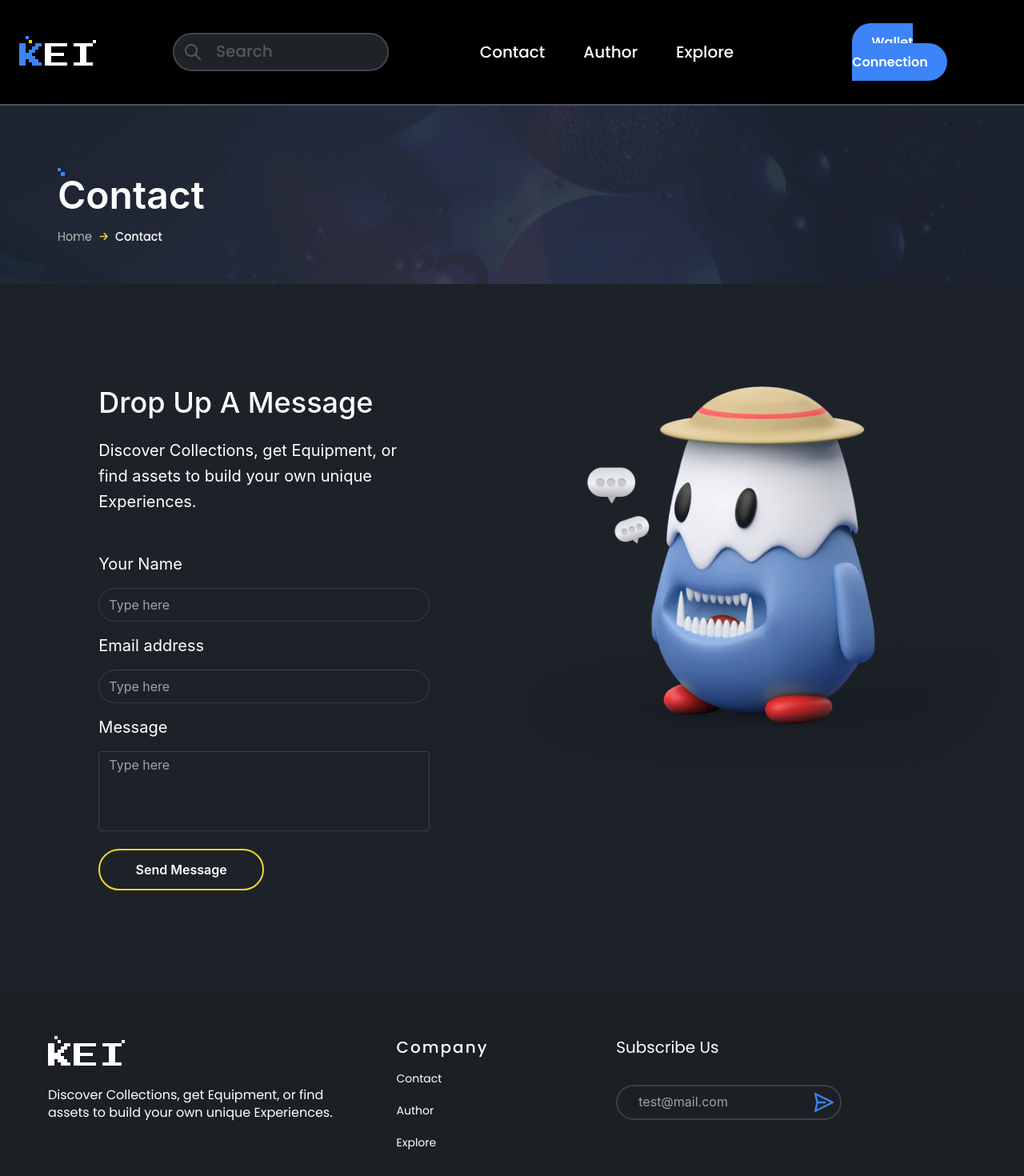
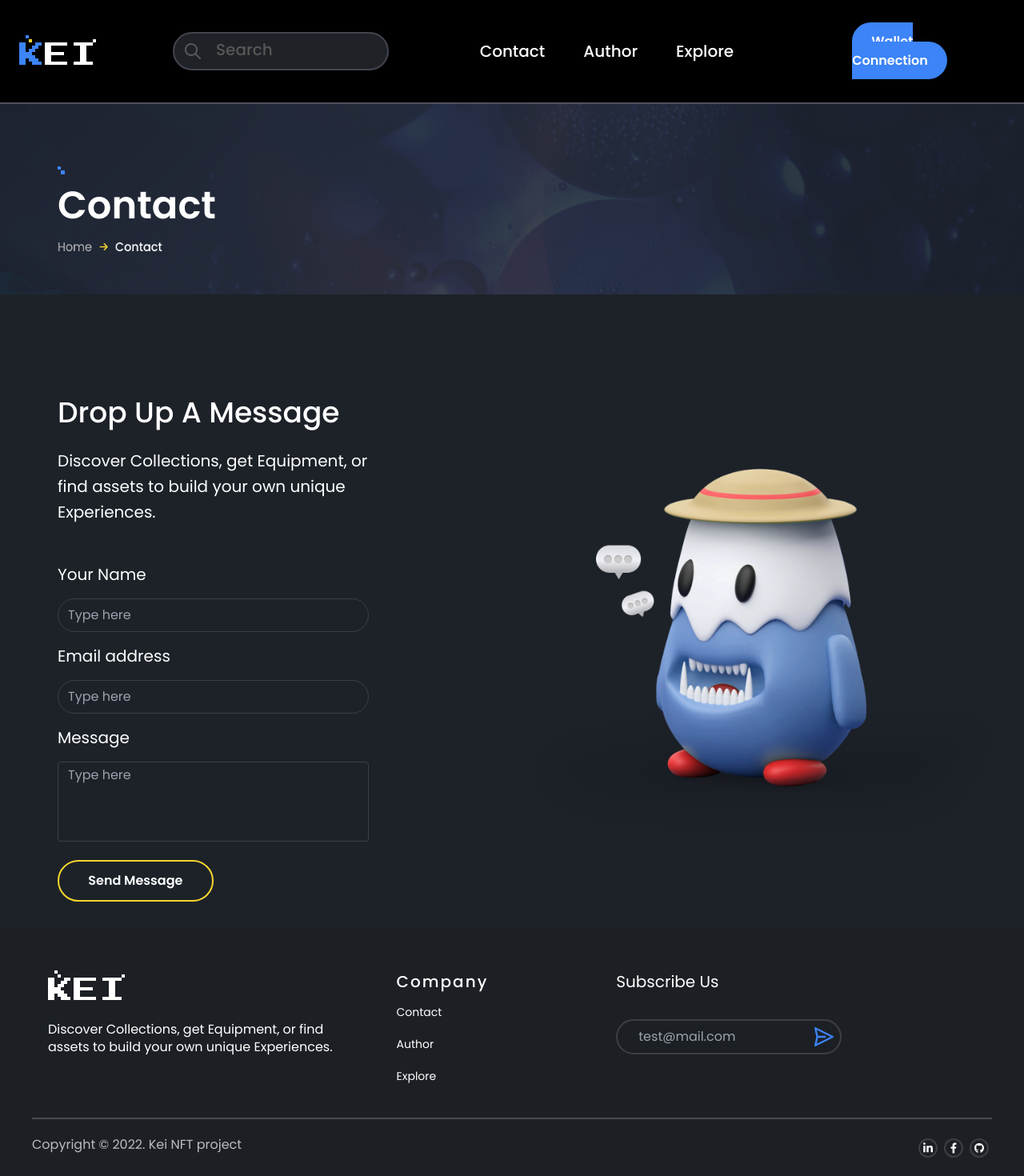
Before and after one commit to Ahsan855/kei-blokhin, a React (Create React App) app: page /contact in a window 1280 px wide. Shown: the top 1470 px of the page at 80% size. Built offline with nearby package versions, Linux system fonts and the light colour scheme.

Commit message:
contact page tab responsive

```diff
--- a/src/Components/Home/HeroSection/HeroSection.js
+++ b/src/Components/Home/HeroSection/HeroSection.js
@@ -4,7 +4,7 @@ import hero_img from "../../../Assets/Images/hero_img.png";
 
 const HeroSection = () => {
   return (
-    <section className=" hero relative bg-[#0e0d0d] h-auto pb-[39px] pt-[16px] md:pt-[30px] lg:pt-[10px] w-full overflow-x-hidden ">
+    <section className=" hero font-poppins relative bg-[#0e0d0d] h-auto pb-[39px] pt-[16px] md:pt-[30px] lg:pt-[10px] w-full overflow-x-hidden ">
       <div className=" mx-auto ml[16px] md:ml-0 flex md:justify-center md:items-center  hero-bg">
         <div className="grid  md:ml-[16px] md:grid-cols-2 justify-between md:gap-x-[20px] lg:gap-x-[200px]">
           <div className=" ml-[16px] md:ml-0 lg:ml-[170px] font-poppins md:pt-[40px] lg:pt-10">
--- a/src/Components/Home/LiveAuctions/LiveAuctions.js
+++ b/src/Components/Home/LiveAuctions/LiveAuctions.js
@@ -8,7 +8,7 @@ import leftRightIcon from "../../../Assets/Icons/left-right-icon.png";
 const LiveAuctions = () => {
   return (
     <Fragment>
-      <section className="bg-[#1E2329] w-full overflow-x-hidden">
+      <section className="bg-[#1E2329] font-poppins w-full overflow-x-hidden">
         <div className="max-w-[1200px] lg:mx-auto mx-[16px] md:mx-[32px] py-[80px] font-poppins">
           {/* Title Style */}
           <div>
--- a/src/Components/Home/PopularCollections/PopularCollections.js
+++ b/src/Components/Home/PopularCollections/PopularCollections.js
@@ -6,7 +6,7 @@ import { PopularCollectionsData } from "../../../data/data";
 const PopularCollections = () => {
   return (
     <Fragment>
-      <section className="bg-[#1E2329] Popular-Collections w-full overflow-x-hidden">
+      <section className="bg-[#1E2329] Popular-Collections font-poppins w-full overflow-x-hidden">
         <div className="max-w-[1200px] h-[435px] mx-[16px] md:mx-[32px] lg:mx-auto py-[48px] pt-[0] md:pt-[72px] pb-0 md:pb-[80 px] font-poppins">
           {/* Title Style */}
 
--- a/src/Components/Home/SellYourNFT/SellYourNFT.js
+++ b/src/Components/Home/SellYourNFT/SellYourNFT.js
@@ -5,7 +5,7 @@ import titleIcon from "../../../Assets/Icons/titleIcon.png";
 const SellYourNFT = () => {
   return (
     <Fragment>
-      <section className=" Sell-Your-NFT  w-full overflow-x-hidden">
+      <section className=" Sell-Your-NFT font-poppins  w-full overflow-x-hidden">
         <div className="max-w-[1200px] lg:mx-auto md:ml-[33px] md:mr-[88px] pt-[74px] pb-[64px] font-poppins">
           <div className="ml-[16px]">
             <img src={titleIcon} alt="icon" />
--- a/src/Components/Home/SwiperLiveAuctions/SwiperLiveAuctions.js
+++ b/src/Components/Home/SwiperLiveAuctions/SwiperLiveAuctions.js
@@ -18,7 +18,7 @@ import heart from "../../../Assets/Icons/heartIcon.png";
 const SwiperLiveAuctions = () => {
   return (
     <Fragment>
-      <section className="bg-[#1E2329] w-full overflow-x-hidden">
+      <section className="bg-[#1E2329] w-full overflow-x-hidden font-poppins">
         <div className="max-w-[1200px] lg:mx-auto mx-[16px] md:mx-[32px] py-[80px] font-poppins">
           <Swiper
             slidesPerView={1}
--- a/src/Components/Home/TodayPicks/TodayPicks.js
+++ b/src/Components/Home/TodayPicks/TodayPicks.js
@@ -8,7 +8,7 @@ import heart from "../../../Assets/Icons/heartIcon.png";
 const TodayPicks = () => {
   return (
     <Fragment>
-      <section className="today-picks w-full overflow-x-hidden">
+      <section className="today-picks w-full font-poppins overflow-x-hidden">
         <div className="max-w-[1200px] lg:mx-auto mx-[16px] md:mx-[32px] pt-[50px] md-pt-[90px] pb-[48px] md-pb-[72px] font-poppins">
           {/* Title Style */}
           <div className=" md:mt-[40] lg:mt-[80px] ">
--- a/src/Components/Home/TopSellers/TopSellers.js
+++ b/src/Components/Home/TopSellers/TopSellers.js
@@ -5,7 +5,7 @@ import { TopSellersData } from "../../../data/data";
 
 const TopSellers = () => {
   return (
-    <section className="bg-[#1E2329] w-full overflow-x-hidden">
+    <section className="bg-[#1E2329] w-full font-poppins overflow-x-hidden">
       <div className="max-w-[1200px] relative lg:mx-auto md:mx-[32px] pb-[51px] mt-[32px] font-poppins">
         <div className="flex justify-between">
           <div className="ml-4  md:ml-0 ">
--- a/src/Components/Pages/Contact/Contact.js
+++ b/src/Components/Pages/Contact/Contact.js
@@ -6,11 +6,11 @@ import contactBread from "../../../Assets/Images/_breadcrumbs.png";
 const Contact = () => {
   return (
     <div>
-      <section className="bg-[#1D2229] body-font relative">
+      <section className="bg-[#1D2229] font-poppins relative">
         <div className="bg-bgImage bg-no-repeat bg-center bg-cover">
           <div className="lg:w-[1200px] mx-auto md:pt-[78px] pt-4 pb-4 pl-4 md:pl-[32px] md:pb-[48px]">
             <img src={titleIcon} alt="icon" />
-            <h1 className="text-[#FFFFFF] font-semibold mb-3 md:mb-4  leading-[48px] text-[32px]  lg:text-[48px] md:text-[40px] ">
+            <h1 className="text-[#FFFFFF] font-semibold mb-3 md:mb-4  pt-[15px] leading-[48px] text-[32px]  lg:text-[48px] md:text-[40px] ">
               Contact
             </h1>
             <img
@@ -20,14 +20,15 @@ const Contact = () => {
             />
           </div>
         </div>
-        <div className="container px-5 py-24 mx-auto flex flex-col lg:flex-row">
-          <div className="lg:w-1/3 w-full bg-[#1D2229] flex flex-col md:ml-auto md:py-8 mt-8 md:mt-0">
+        <div className="lg:w-[1200px] mx-auto">
+          <div className="pl-[32px]  pt-24 mx-auto flex lg:justify-between items-center flex-col lg:flex-row">
+            <div className="lg:w-1/3 w-full bg-[#1D2229] flex flex-col  md:py-8 mt-8 md:mt-0">
               <h2 className="text-white text-4xl mb-6 font-medium title-font">
                 Drop Up A Message
               </h2>
               <p className="leading-8 mb-12 text-[20px] text-white">
-              Discover Collections, get Equipment, or find assets to build your
-              own unique Experiences.
+                Discover Collections, get Equipment, or find assets to build
+                your own unique Experiences.
               </p>
               <div className="relative mb-4">
                 <label for="name" className="leading-7 text-[20px] text-white">
@@ -75,6 +76,7 @@ const Contact = () => {
               <img src={contactPhoto} alt="" />
             </div>
           </div>
+        </div>
       </section>
     </div>
   );
--- a/src/Components/Share/Footer/Footer.js
+++ b/src/Components/Share/Footer/Footer.js
@@ -5,7 +5,7 @@ import logo from "../../../Assets/Icons/F_logo.png";
 
 const Footer = () => {
   return (
-    <footer className="text-white footer overflow-x-hidden bg-[#1C2025]  body-font">
+    <footer className="text-white font-poppins footer overflow-x-hidden bg-[#1C2025]  body-font">
       <div className="lg:max-w-[1200px] md:max-w-[704px]  max-w-[328px] mx-auto">
         <div className="lg:px-5 pt-[54px] flex md:items-center lg:items-start md:flex-row md:flex-nowrap flex-wrap flex-col">
           <div className=" flex lg:flex-row flex-col text-center">
--- a/src/Components/Share/Header/Header.js
+++ b/src/Components/Share/Header/Header.js
@@ -7,7 +7,7 @@ import close from "../../../Assets/Icons/Close.png";
 const Header = () => {
   let [open, setOpen] = useState(false);
   return (
-    <header className="bg-[#000000] header   border-b-[#51505B] border-b-[2px] overflow-x-hidden">
+    <header className="bg-[#000000] header font-poppins   border-b-[#51505B] border-b-[2px] overflow-x-hidden">
       <div>
         <div className="relative z-20 custom-shadow max-w-[1300px] mx-auto">
           <div className="px-0 lg:container lg:mx-auto lg:px-6 lg:py-4">
```
Lines whose indentation alone changed are shown as unchanged.
